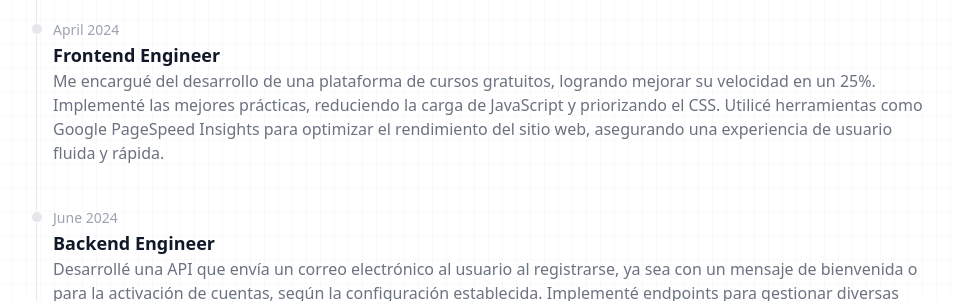
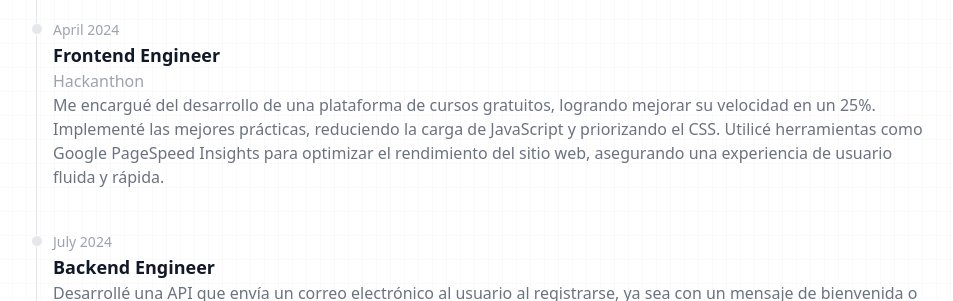
Before and after one commit to watercubz/watercubz, an Astro site: page / in a window 1280 px wide. Shown: the part 1085-1386 px from the top of the page, without its empty margins (156-1109 px from the left). Built offline with nearby package versions, Linux system fonts and the light colour scheme; Astro itself is replaced by a stand-in of ours.

Commit message:
fix: Fixing the projects section by removing and adding the most interesting ones

```diff
--- a/src/components/ExperienceItem.astro
+++ b/src/components/ExperienceItem.astro
@@ -34,6 +34,8 @@
     <h3 class="text-lg font-semibold text-gray-900 dark:text-white">
       Frontend Engineer
     </h3>
+    <span class="text-gray-400">Hackanthon</span>
+    <br />
     <p class="text-base font-normal text-gray-500 dark:text-gray-400">
       Me encargué del desarrollo de una plataforma de cursos gratuitos, logrando
       mejorar su velocidad en un 25%. Implementé las mejores prácticas,
@@ -49,7 +51,7 @@
     </div>
     <time
       class="mb-1 text-sm font-normal leading-none text-gray-400 dark:text-gray-500"
-      >June 2024</time
+      >July 2024</time
     >
     <h3 class="text-lg font-semibold text-gray-900 dark:text-white">
       Backend Engineer
```
